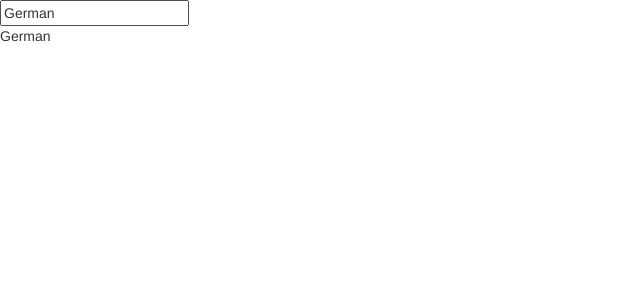
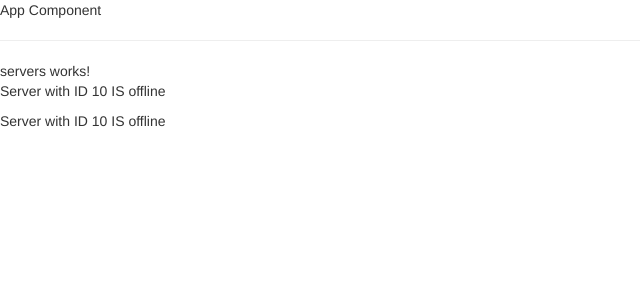
Before and after one commit to GermanBertea-Santex/CursoAngular2, an Angular app: page / in a window 1280 px wide. Shown: the top 300 px of the page, without its empty margins (0-640 px from the left). Built offline with nearby package versions, Linux system fonts and the light colour scheme.

Commit message:
prueba commit lesson 23

```diff
--- a/src/app/app.component.html
+++ b/src/app/app.component.html
@@ -1,3 +1,5 @@
-<input type="text" [(ngModel)]="name">
+<p> App Component </p>
 
-<p>{{name}}</p>
+<hr>
+
+<app-servers></app-servers>
--- a/src/app/app.module.ts
+++ b/src/app/app.module.ts
@@ -3,9 +3,13 @@ import { NgModule } from '@angular/core';
 import { FormsModule } from "@angular/forms";
 
 import { AppComponent } from './app.component';
+import { ServerComponent } from './server/server.component';
+import { ServersComponent } from './servers/servers.component';
 @NgModule({
   declarations: [
-    AppComponent
+    AppComponent,
+    ServerComponent,
+    ServersComponent
   ],
   imports: [
     BrowserModule,
--- /dev/null
+++ b/src/app/server/server.component.html
@@ -0,0 +1,3 @@
+<p>
+  Server with ID {{serverId}} IS {{serverStatus}}
+</p>
--- /dev/null
+++ b/src/app/server/server.component.ts
@@ -0,0 +1,17 @@
+import { Component, OnInit } from '@angular/core';
+
+@Component({
+  selector: 'app-server',
+  templateUrl: './server.component.html',
+  styleUrls: ['./server.component.css']
+})
+export class ServerComponent implements OnInit {
+
+  constructor() { }
+
+  ngOnInit() {
+  }
+  serverId: number = 10;
+  serverStatus: string = 'offline';
+
+}
--- /dev/null
+++ b/src/app/servers/servers.component.html
@@ -0,0 +1,6 @@
+<p>
+  servers works!
+
+  <app-server></app-server>
+  <app-server></app-server>
+</p>
--- /dev/null
+++ b/src/app/servers/servers.component.ts
@@ -0,0 +1,15 @@
+import { Component, OnInit } from '@angular/core';
+
+@Component({
+  selector: 'app-servers',
+  templateUrl: './servers.component.html',
+  styleUrls: ['./servers.component.css']
+})
+export class ServersComponent implements OnInit {
+
+  constructor() { }
+
+  ngOnInit() {
+  }
+
+}
```
Also changed, not shown: src/app/server/server.component.css (added), src/app/servers/servers.component.css (added).
